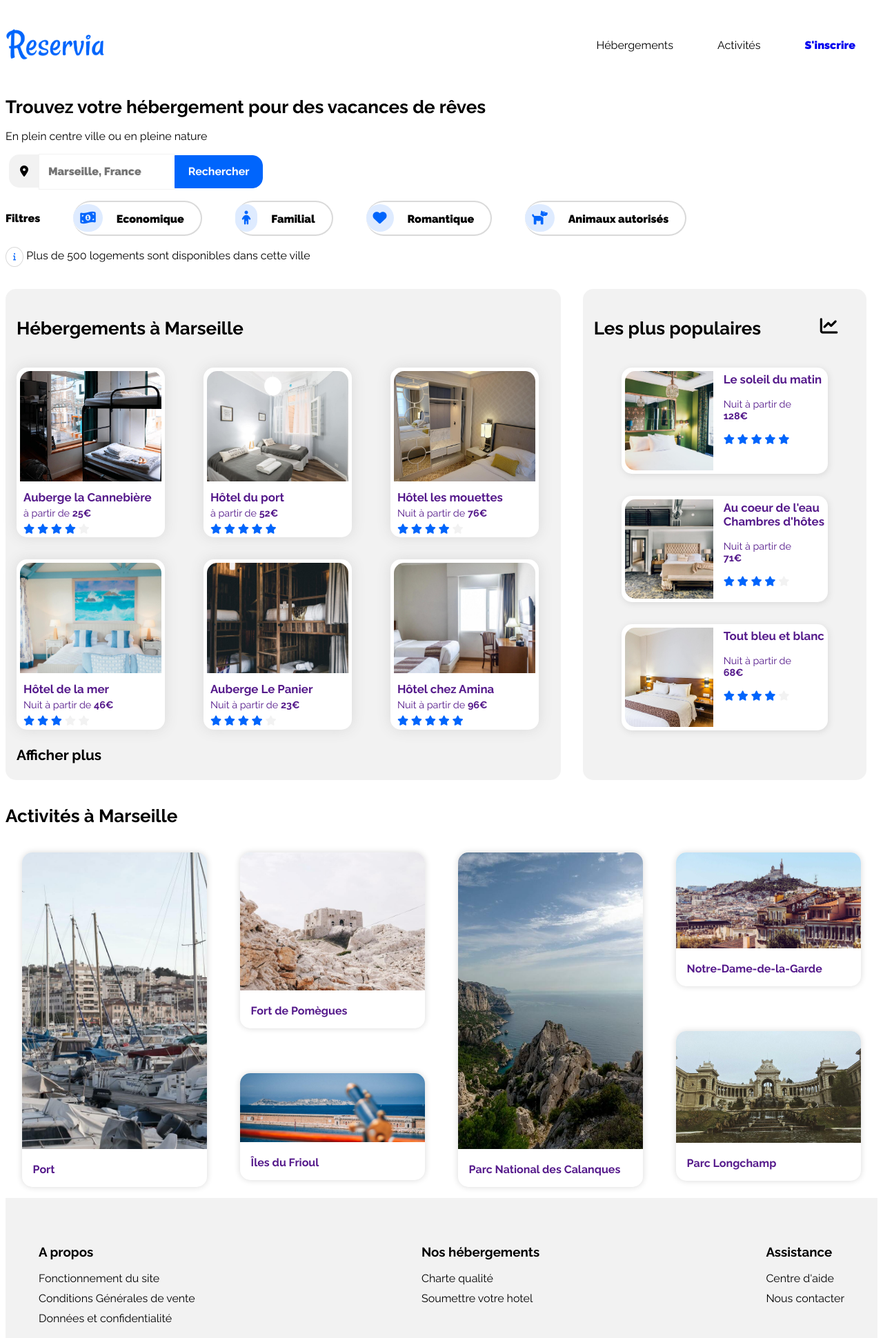
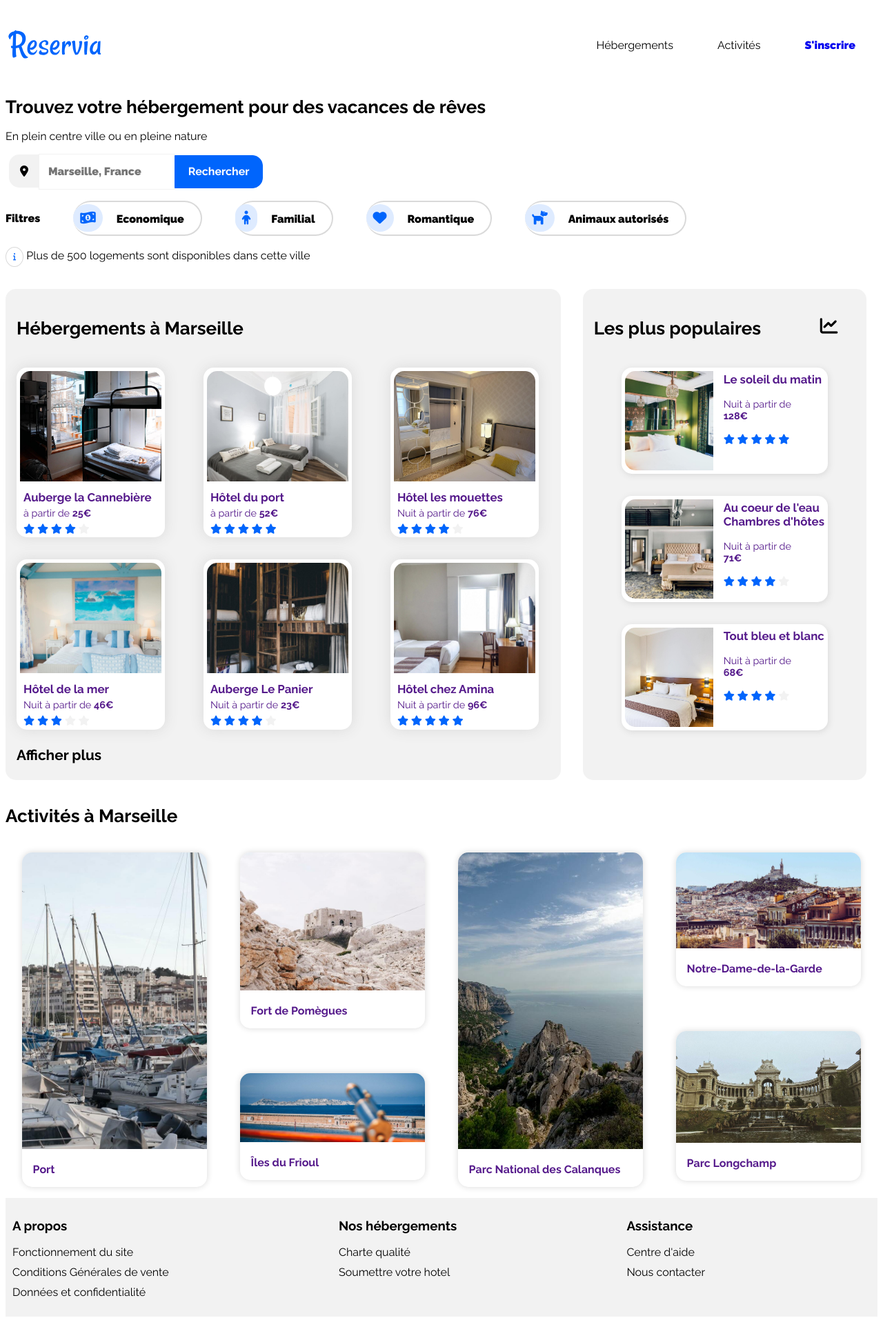
Before and after one commit to Khalyid/KhalidAbdeddine_2_05072021, a plain HTML site: page index.html in a window 1280 px wide. Shown: the top 1940 px of the page at 69% size. After the commit the page ends 1917 px from the top, so only its background shows below. Drawn offline with Linux system fonts and the light colour scheme.

Commit message:
Amélioration du footer pour qu'il soit comme sur la maquette

```diff
--- a/index.html
+++ b/index.html
@@ -11,11 +11,11 @@
 <link href="https://fonts.googleapis.com/css2?family=Raleway:ital,wght@0,100;0,200;0,300;0,400;0,500;0,600;0,700;0,800;0,900;1,100;1,200;1,300;1,400;1,500;1,600;1,700;1,800;1,900&display=swap" rel="stylesheet">
 </head>
     <body>
-    <div class="blocpage">
+
         <header>
             <div class="hautheader">
                 <div >
-                    <img class=logo src="images/logo/Reservialogo.png" alt="Logo Reservia" title="Logo"/>
+                    <img class=logo src="images/logo/Reservia.svg" alt="Logo Reservia" title="Logo"/>
                 </div>
 
                 <div class="blocnav">
@@ -285,6 +285,8 @@
 
         <footer>
 
+            <div class="footernav">
+
                 <div class="footerapropos">
                     <h3> A propos</h3>
                     <ul>
@@ -310,12 +312,9 @@
                     </ul>
                 </div>
 
+            </div>
 
         </footer>
-
-
-
-
 
     </body>
 
--- a/style.css
+++ b/style.css
@@ -52,9 +52,6 @@ h2
     width: 9em;
     height: 4em;
     padding-top: 1.5em;
-    float: left;
-    object-fit: cover;
-
 }
 
 .blocnav
@@ -513,13 +510,22 @@ aside
 
 footer
 {
+    background-color: #F2F2F2;
+}
+
+.footernav
+{
     display: flex;
     justify-content: space-between ;
-    padding: 3em;
-    background-color: #F2F2F2;
     text-align: left;
+    width: 80vw;
+    flex-wrap: wrap;
 }
 
+.footerapropos, .footerhebergement, .footerassistance
+{
+    margin: 10px;
+}
 
 footer li
 {
@@ -714,7 +720,7 @@ footer li
 
     .articlehebergement img
     {
-        width: 90vw;
+        width: 88vw;
         height: 10em;
     }
 
@@ -763,7 +769,7 @@ footer li
 
     .activite img
     {
-        width: 90vw;
+        width: 88vw;
         height: 10em;
     }
 
```
Lines whose indentation alone changed are shown as unchanged.
